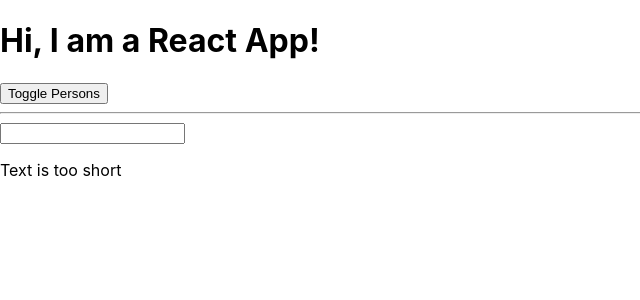
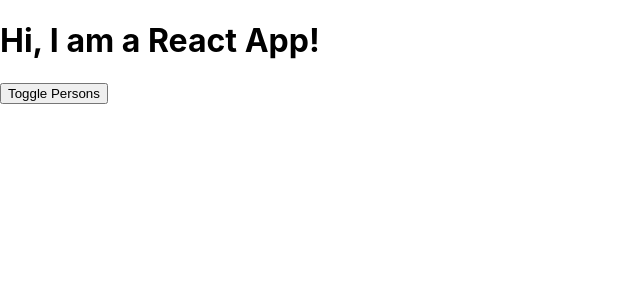
Before and after one commit to BalajiJ234/complete-react-guide, a React app: page / in a window 1280 px wide. Shown: the top 300 px of the page, without its empty margins (0-640 px from the left). Built offline with nearby package versions, Linux system fonts and the light colour scheme.

Commit message:
Removing: Extra/unrelated components and related codes

```diff
--- a/src/App.js
+++ b/src/App.js
@@ -2,8 +2,6 @@
 
 import classes from "./App.css";
 import Person from "./Person/Person";
-import Validation from "./Validation/Validation";
-import Char from "./Char/Char";
 
 //Class Component
 class App extends Component {
@@ -15,7 +13,6 @@
     ],
     otherState: "Some other values",
     showPersons: false,
-    userInput: "",
   };
 
   switchNameHandler = (newName) => {
@@ -59,18 +56,6 @@
     this.setState({ showPersons: !doesShow });
   };
 
-  //UserInput
-  userInputChangeHandler = (event) => {
-    this.setState({ userInput: event.target.value });
-  };
-
-  characterDeleteHandler = (index) => {
-    const text = this.state.userInput.split("");
-    text.splice(index, 1);
-    const updatedText = text.join("");
-    this.setState({ userInput: updatedText });
-  };
-
   render() {
     let persons = null;
     const Assignedclasses = [];
@@ -83,16 +68,6 @@
     if (this.state.persons.length <= 1) {
       Assignedclasses.push(classes.red);
     }
-
-    const charList = this.state.userInput.split("").map((char, index) => {
-      return (
-        <Char
-          character={char}
-          key={index}
-          clicked={() => this.characterDeleteHandler(index)}
-        />
-      );
-    });
 
     if (this.state.showPersons) {
       persons = (
@@ -119,16 +94,6 @@
 
         <button className={btnClass} onClick={this.togglePersonsHandler}>Toggle Persons</button>
         {persons}
-
-        <hr />
-        <input
-          type="text"
-          onChange={this.userInputChangeHandler}
-          value={this.state.userInput}
-        />
-        <p>{this.state.userInput}</p>
-        <Validation inputLength={this.state.userInput.length} />
-        {charList}
       </div>
     );
     // Why we are using React in header, We are using JSX to write the as HTML format but not HTML. The reason behind this is easier to understand the Code. It uppper return statement while compilation it turns into below return statement
--- a/src/Char/Char.js
+++ /dev/null
@@ -1,18 +0,0 @@
-import React from "react";
-
-const Char = (props) => {
-  const style = {
-    display: "inline-block",
-    padding: "16px",
-    textAlign: "center",
-    margin: "16px",
-    border: "1px solid black",
-  };
-  return (
-    <p style={style} onClick={props.clicked}>
-      {props.character}
-    </p>
-  );
-};
-
-export default Char;
--- a/src/Person/Person.js
+++ b/src/Person/Person.js
@@ -2,6 +2,7 @@
 import classes from "./Person.css";
 
 const Person = (props) => {
+
   return (
     <div className={classes.Person}>
       <p onClick={props.click}>
--- a/src/Validation/Validation.js
+++ /dev/null
@@ -1,13 +0,0 @@
-import React from "react";
-
-const Validation = (props) => {
-  let validationMessage = <p>Text is too short</p>;
-
-  if (props.inputLength > 5) {
-    validationMessage = <p>Text is too long enough</p>;
-  }
-
-  return <div>{validationMessage}</div>;
-};
-
-export default Validation;
```
